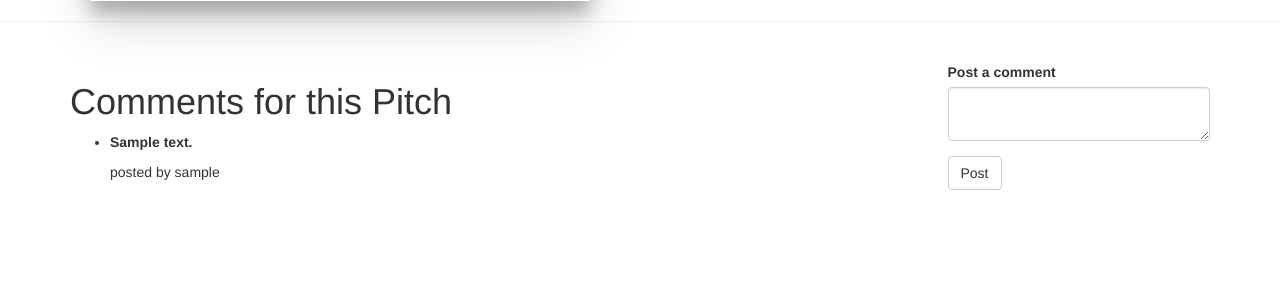
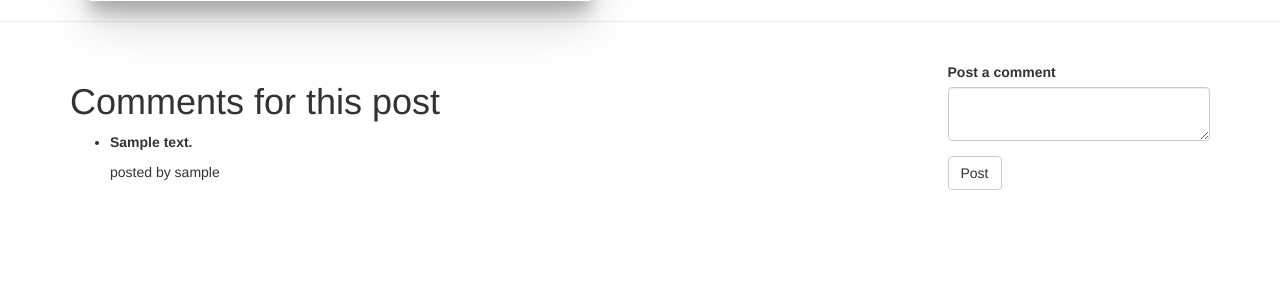
Before and after one commit to kagus-code/Pitch-Piper, a Flask app: template app/templates/comments.html in a window 1280 px wide. Shown: the part 384-667 px from the top of the page. Run offline with Flask 2, Linux system fonts and the light colour scheme; tables that the repository leaves empty hold one stand-in row (values such as "Sample post"); the template is opened without the code that fills it: values that come from a table or form of the project are taken from there, most other values are stand-ins (such as "Sample title", 1, 10 or a date in 2020); some libraries are stand-ins or nearby versions.

Commit message:
fixing indentation error

```diff
--- a/app/templates/comments.html
+++ b/app/templates/comments.html
@@ -42,7 +42,7 @@
     <div class="col-md-9">
    {%if comments %}
 
-   <h1>Comments for this Pitch </h1>
+   <h1>Comments for this post </h1>
         {% for post_c in comments%}
 
         <ul>
--- a/app/templates/macros.html
+++ b/app/templates/macros.html
@@ -29,7 +29,8 @@
           <footer class="blockquote-footer">Posted on {{category.posted.strftime('%Y-%m-%d') }}   by  {{category.user.username}}
            <br>
            <a href="{{url_for('main.comments',pitch_id = category.id)}}" class="btn btn-info btn-sm"> Comment</a>
-
+           <br><hr>
+            <p><a class="btn btn-success" href="#" role="button">upvote</a>           <a class="btn btn-danger" href="#" role="button">downvote</a></p>
           </footer>
         </blockquote>
       </div>
```
Also changed, not shown: app/templates/profile/profile.html (+1 -9 lines).
